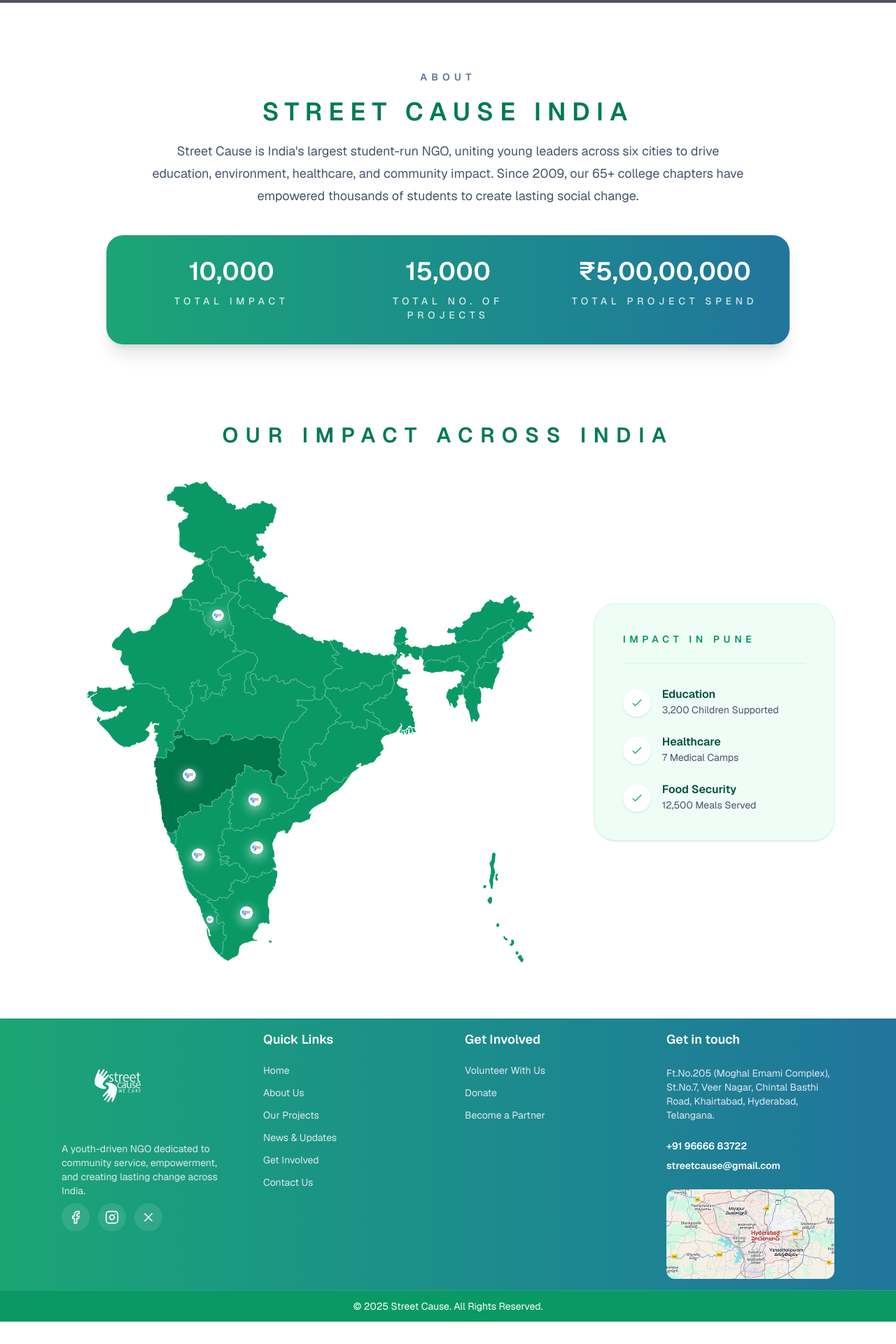
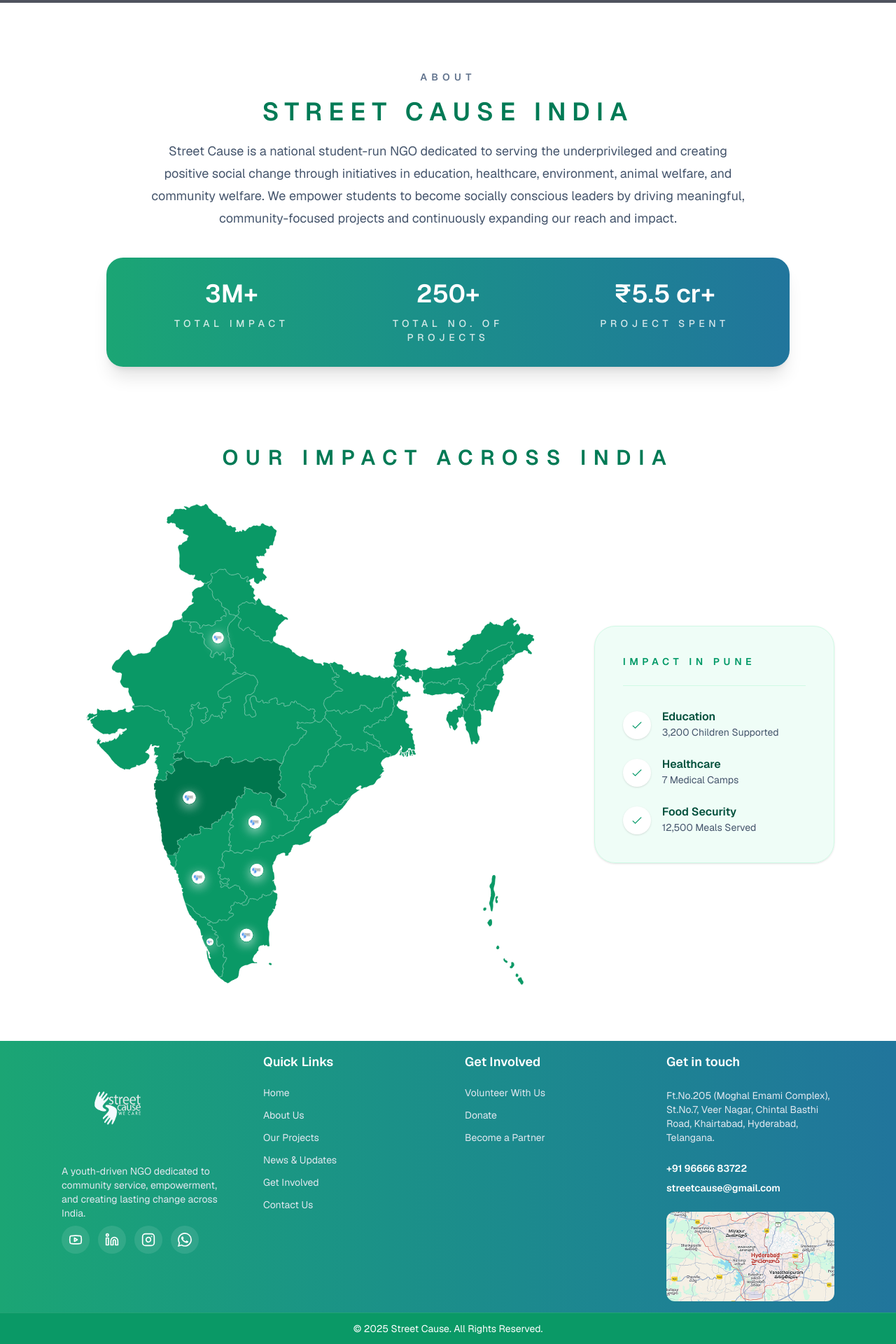
Before and after one commit to kanakk365/StreetCauseLanding, a Next.js app: page / in a window 1280 px wide. Shown: the part 698-2618 px from the top of the page at 70% size. Before the commit the page ends 2586 px from the top, so only its background shows below. Built offline with nearby package versions, Linux system fonts and the light colour scheme; grey boxes are pictures that could not be loaded.

Commit message:
fix : landing page

```diff
--- a/src/components/About.tsx
+++ b/src/components/About.tsx
@@ -1,6 +1,9 @@
 export default function About() {
   return (
-    <section id="about" className="mx-auto mt-24 w-full max-w-4xl px-6 text-center">
+    <section
+      id="about"
+      className="mx-auto mt-24 w-full max-w-4xl px-6 text-center"
+    >
       <div className="space-y-5">
         <p className="text-sm font-semibold uppercase tracking-[0.45em] text-slate-500">
           About
@@ -9,9 +12,12 @@
           Street Cause India
         </h2>
         <p className="text-lg leading-8 text-slate-600">
-          Street Cause is India&apos;s largest student-run NGO, uniting young leaders across six cities
-          to drive education, environment, healthcare, and community impact. Since 2009, our 65+
-          college chapters have empowered thousands of students to create lasting social change.
+          Street Cause is a national student-run NGO dedicated to serving the
+          underprivileged and creating positive social change through
+          initiatives in education, healthcare, environment, animal welfare, and
+          community welfare. We empower students to become socially conscious
+          leaders by driving meaningful, community-focused projects and
+          continuously expanding our reach and impact.
         </p>
       </div>
     </section>
--- a/src/components/Footer.tsx
+++ b/src/components/Footer.tsx
@@ -1,6 +1,7 @@
 import Image from "next/image";
 import Link from "next/link";
-import { Facebook, Instagram, X } from "lucide-react";
+import { Youtube, Linkedin, Instagram } from "lucide-react";
+import WhatsAppIcon from "./WhatsAppIcon";
 
 const quickLinks = [
   "Home",
@@ -11,23 +12,36 @@
   "Contact Us",
 ];
 
-const involvementLinks = [
-  "Volunteer With Us",
-  "Donate",
-  "Become a Partner",
-];
+const involvementLinks = ["Volunteer With Us", "Donate", "Become a Partner"];
 
 const socialLinks = [
-  { href: "https://www.facebook.com", label: "Facebook", Icon: Facebook },
-  { href: "https://www.instagram.com", label: "Instagram", Icon: Instagram },
-  { href: "https://www.x.com", label: "X", Icon: X },
+  {
+    href: "https://www.youtube.com/@streetcauseindia",
+    label: "YouTube",
+    Icon: Youtube,
+  },
+  {
+    href: "https://in.linkedin.com/company/street-cause",
+    label: "LinkedIn",
+    Icon: Linkedin,
+  },
+  {
+    href: "https://www.instagram.com/streetcause.india/?hl=en",
+    label: "Instagram",
+    Icon: Instagram,
+  },
+  {
+    href: "https://wa.me/919666683722",
+    label: "WhatsApp",
+    Icon: WhatsAppIcon,
+  },
 ];
 
 export default function Footer() {
   return (
     <footer className="bg-linear-to-r from-[#1ba574] to-[#21759c] mt-20 text-slate-100">
       <div className="mx-auto grid max-w-6xl gap-12 px-6 py-4 sm:grid-cols-2 lg:grid-cols-4">
-        <div >
+        <div>
           <div className="relative size-40">
             <Image
               src="/whiteLogo.png"
--- a/src/components/Stats.tsx
+++ b/src/components/Stats.tsx
@@ -1,7 +1,7 @@
 const stats = [
-  { value: "10,000", label: "Total Impact" },
-  { value: "15,000", label: "Total No. of Projects" },
-  { value: "₹5,00,00,000", label: "Total Project Spend" },
+  { value: "3M+", label: "Total Impact" },
+  { value: "250+", label: "Total No. of Projects" },
+  { value: "₹5.5 cr+", label: "Project Spent" },
 ];
 
 export default function Stats() {
--- a/src/components/SubscriptionForm.tsx
+++ b/src/components/SubscriptionForm.tsx
@@ -23,31 +23,33 @@
 
   return (
     <>
-      <section className="mx-auto mt-16 w-full max-w-3xl px-20 mb-20">
-        <div className="rounded-4xl bg-emerald-50/70 px-16 shadow-inner shadow-emerald-100">
+      <section className="mx-auto mt-16 w-full max-w-3xl px-4 sm:px-8 md:px-12 lg:px-20 mb-20">
+        <div className="rounded-4xl bg-emerald-50/70 px-6 sm:px-10 md:px-16 py-8 shadow-inner shadow-emerald-100">
           <div className="space-y-2 text-center">
             <div className="mx-auto flex h-10 w-10 items-center justify-center rounded-full bg-white text-[#1ba574]">
               <span className="text-2xl">❤</span>
             </div>
-          <h2 className="text-2xl font-semibold uppercase tracking-[0.35em] text-[#1ba574]">
+            <h2 className="text-xl sm:text-2xl font-semibold uppercase tracking-[0.2em] sm:tracking-[0.35em] text-[#1ba574]">
               Donate for a Cause
             </h2>
-          <p className="text-sm text-slate-600">Your small step can make a big difference.</p>
+            <p className="text-sm text-slate-600">
+              Your small step can make a big difference.
+            </p>
           </div>
 
           <form onSubmit={handleSubmit} className="mt-8 space-y-5 text-left">
             <div className="grid gap-4">
               <input
                 type="text"
-              placeholder="What’s your name?"
+                placeholder="What's your name?"
                 className="rounded-xl border border-emerald-100 bg-white px-4 py-3 text-sm text-slate-700 focus:border-[#1ba574] focus:outline-none"
               />
-            <div className="flex gap-3">
+              <div className="flex flex-col sm:flex-row gap-3">
                 <ThemedDropdown
                   placeholder="Country Code"
                   options={countryCodes}
                   defaultValue=""
-                containerClassName="w-36"
+                  containerClassName="w-full sm:w-36"
                 />
                 <input
                   type="tel"
@@ -85,23 +87,32 @@
               </label>
             </div>
 
-          <div className="grid gap-4 md:grid-cols-2">
+            <div className="grid gap-4 sm:grid-cols-2">
               <ThemedDropdown
                 placeholder="Subscription Plan"
-              options={subscriptionPlans.map((plan) => ({ label: plan, value: plan }))}
+                options={subscriptionPlans.map((plan) => ({
+                  label: plan,
+                  value: plan,
+                }))}
                 defaultValue=""
               />
               <ThemedDropdown
                 placeholder="ID Proof"
-              options={idProofTypes.map((proof) => ({ label: proof, value: proof }))}
+                options={idProofTypes.map((proof) => ({
+                  label: proof,
+                  value: proof,
+                }))}
                 defaultValue=""
               />
             </div>
 
-          <div className="grid gap-4 md:grid-cols-2">
+            <div className="grid gap-4 sm:grid-cols-2">
               <ThemedDropdown
                 placeholder="Subscription Duration"
-              options={subscriptionDurations.map((duration) => ({ label: duration, value: duration }))}
+                options={subscriptionDurations.map((duration) => ({
+                  label: duration,
+                  value: duration,
+                }))}
                 defaultValue=""
               />
               <input
@@ -125,7 +136,10 @@
             >
               Donate now
             </button>
-          <button type="button" className="block w-full text-center text-sm font-semibold text-[#d94841]">
+            <button
+              type="button"
+              className="block w-full text-center text-sm font-semibold text-[#d94841]"
+            >
               Cancel Subscription
             </button>
           </form>
--- /dev/null
+++ b/src/components/WhatsAppIcon.tsx
@@ -0,0 +1,14 @@
+export default function WhatsAppIcon({ className }: { className?: string }) {
+  return (
+    <svg
+      xmlns="http://www.w3.org/2000/svg"
+      width="16"
+      height="16"
+      fill="currentColor"
+      className={className}
+      viewBox="0 0 16 16"
+    >
+      <path d="M13.601 2.326A7.85 7.85 0 0 0 7.994 0C3.627 0 .068 3.558.064 7.926c0 1.399.366 2.76 1.057 3.965L0 16l4.204-1.102a7.9 7.9 0 0 0 3.79.965h.004c4.368 0 7.926-3.558 7.93-7.93A7.9 7.9 0 0 0 13.6 2.326zM7.994 14.521a6.6 6.6 0 0 1-3.356-.92l-.24-.144-2.494.654.666-2.433-.156-.251a6.56 6.56 0 0 1-1.007-3.505c0-3.626 2.957-6.584 6.591-6.584a6.56 6.56 0 0 1 4.66 1.931 6.56 6.56 0 0 1 1.928 4.66c-.004 3.639-2.961 6.592-6.592 6.592m3.615-4.934c-.197-.099-1.17-.578-1.353-.646-.182-.065-.315-.099-.445.099-.133.197-.513.646-.627.775-.114.133-.232.148-.43.05-.197-.1-.836-.308-1.592-.985-.59-.525-.985-1.175-1.103-1.372-.114-.198-.011-.304.088-.403.087-.088.197-.232.296-.346.1-.114.133-.198.198-.33.065-.134.034-.248-.015-.347-.05-.099-.445-1.076-.612-1.47-.16-.389-.323-.335-.445-.34-.114-.007-.247-.007-.38-.007a.73.73 0 0 0-.529.247c-.182.198-.691.677-.691 1.654s.71 1.916.81 2.049c.098.133 1.394 2.132 3.383 2.992.47.205.84.326 1.129.418.475.152.904.129 1.246.08.38-.058 1.171-.48 1.338-.943.164-.464.164-.86.114-.943-.049-.084-.182-.133-.38-.232" />
+    </svg>
+  );
+}
```
Lines whose indentation alone changed are shown as unchanged.
